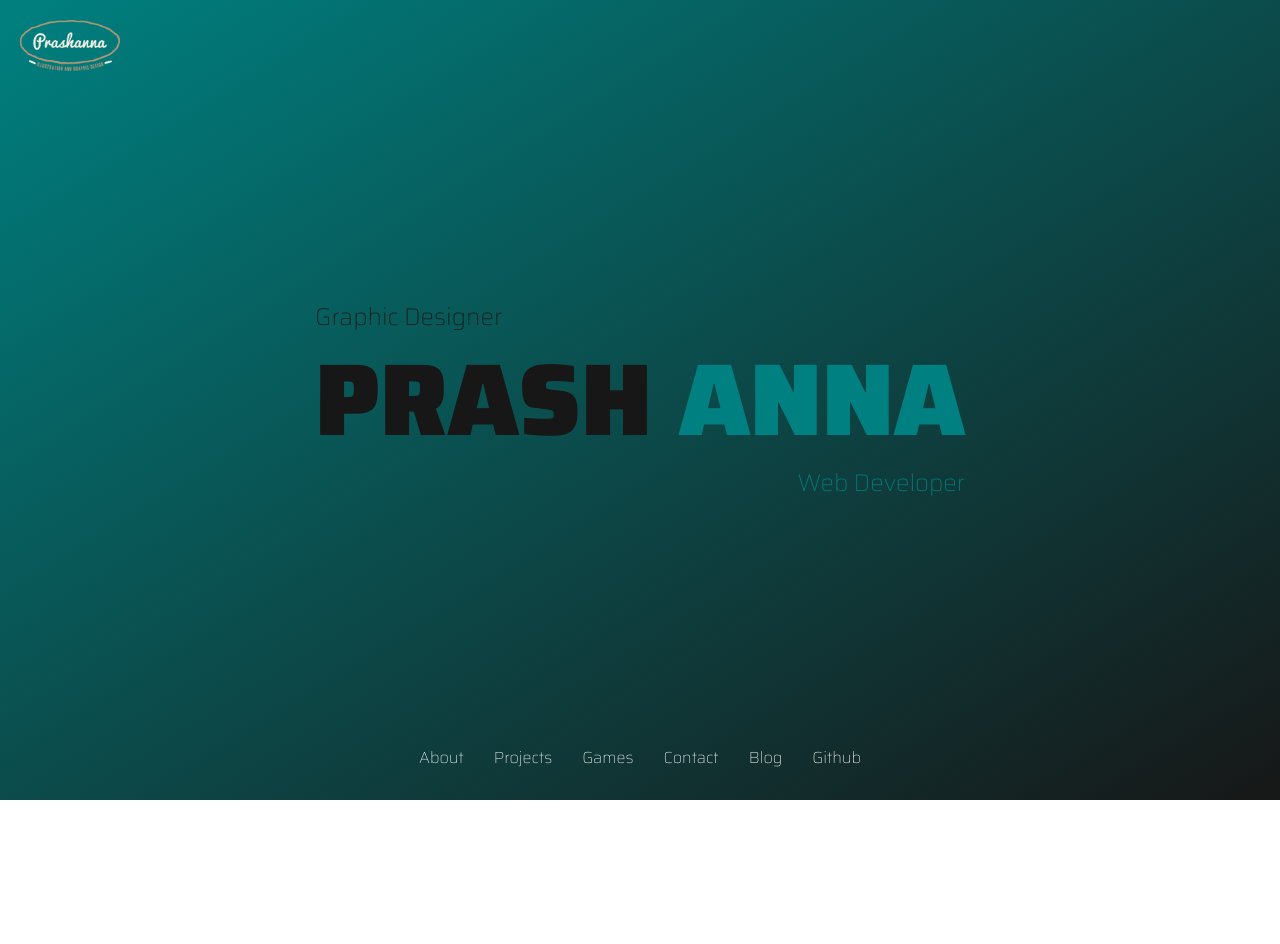
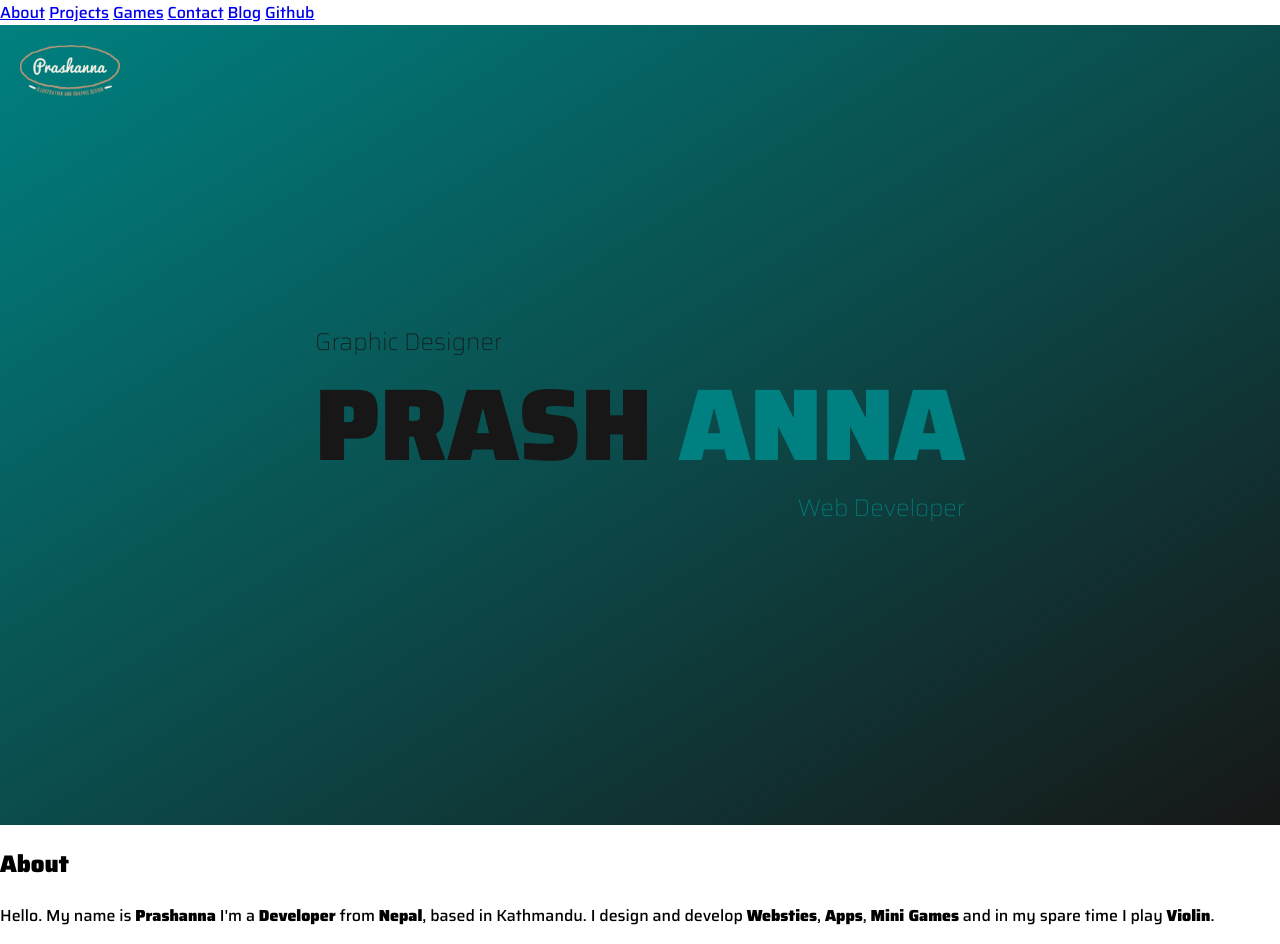
Before and after one commit to actualprashanna/Landing-Page, a plain HTML site: page index.html in a window 1280 px wide. Before the commit the page ends 800 px from the top, so only its background shows below. Drawn offline with Linux system fonts and the light colour scheme.

Commit message:
About section updated

```diff
--- a/index.html
+++ b/index.html
@@ -7,11 +7,20 @@
     <meta http-equiv="X-UA-Compatible" content="ie=edge" />
     <title>Prashanna Nepal - Frontend Developer</title>
     <link rel="stylesheet" href="src/css/main.css">
-    <link rel="icon" href="src/images/icon.ico"  sizes="16x16">
+    <link rel="icon" href="src/images/icon.ico" sizes="16x16">
     <link href="https://fonts.googleapis.com/css2?family=Saira:wght@100;500;900&display=swap" rel="stylesheet">
 </head>
 
 <body>
+    <nav class="navbar">
+        <a href="#about" class="navbar_link">About</a>
+        <a href="#" class="navbar_link">Projects</a>
+        <a href="#" class="navbar_link">Games</a>
+        <a href="#" class="navbar_link">Contact</a>
+        <a href="#" class="navbar_link">Blog</a>
+        <a href="#" class="navbar_link">Github</a>
+
+    </nav>
     <header class="header">
         <img src="src/images/logo.png" alt="Prashanna Nepal" class="logo">
         <label for="nayawala">
@@ -31,17 +40,20 @@
             </h1>
             <h2 class="sub-title primary">Web Developer</h2>
         </div>
-        <nav class="navbar">
-            <a href="#" class="navbar_link">About</a>
-            <a href="#" class="navbar_link">Projects</a>
-            <a href="#" class="navbar_link">Games</a>
-            <a href="#" class="navbar_link">Contact</a>
-            <a href="#" class="navbar_link">Blog</a>
-            <a href="#" class="navbar_link">Github</a>
-
-        </nav>
 
     </header>
+
+    <section class="section" id="about" data-colo="light">
+        <h2 class="heading">About</h2>
+        <div class="content">
+            <p>
+                Hello. My name is <strong>Prashanna</strong> I'm a <strong> Developer</strong> from
+                <strong>Nepal</strong>, based in Kathmandu. I design and develop <strong>Websties</strong>,
+                <strong>Apps</strong>, <strong>Mini Games</strong> and in my spare time I play <strong>Violin</strong>.
+            </p>
+        </div>
+    </section>
+
     <script src="src/js/main.js"></script>
 </body>
 
```
Also changed, not shown: 1 other file.
